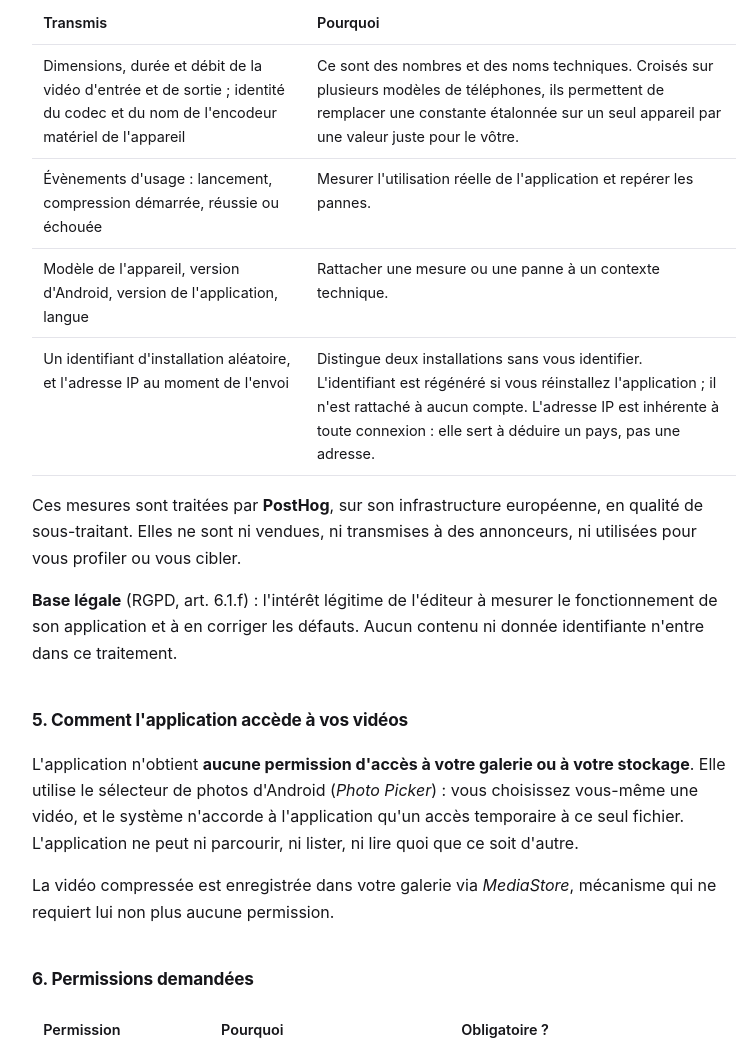
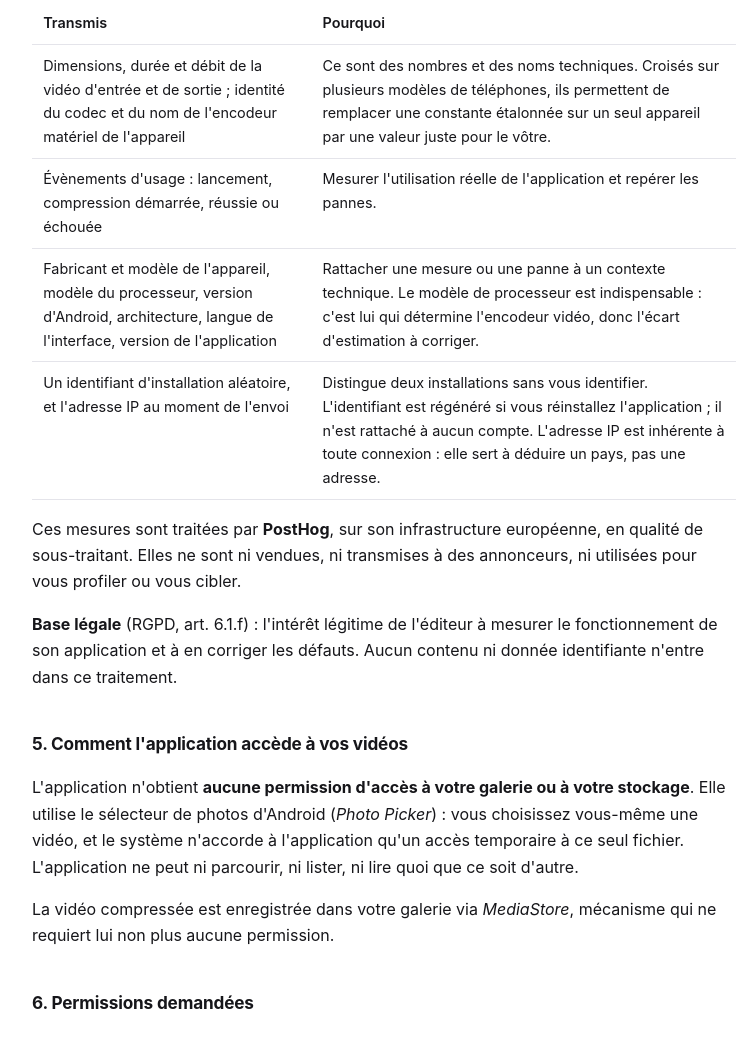
Before and after one commit to wrocketdev/video-compressor, a plain HTML site: page politique-confidentialite.html in a window 1280 px wide. Shown: the part 1178-2226 px from the top of the page, without its empty margins (256-1012 px from the left). Drawn offline with Linux system fonts and the light colour scheme.

Commit message:
Politique: preciser le contexte materiel transmis, conforme a lib/stat.dart

```diff
--- a/politique-confidentialite.html
+++ b/politique-confidentialite.html
@@ -69,8 +69,8 @@
     <td>Mesurer l'utilisation réelle de l'application et repérer les pannes.</td>
   </tr>
   <tr>
-    <td>Modèle de l'appareil, version d'Android, version de l'application, langue</td>
-    <td>Rattacher une mesure ou une panne à un contexte technique.</td>
+    <td>Fabricant et modèle de l'appareil, modèle du processeur, version d'Android, architecture, langue de l'interface, version de l'application</td>
+    <td>Rattacher une mesure ou une panne à un contexte technique. Le modèle de processeur est indispensable&nbsp;: c'est lui qui détermine l'encodeur vidéo, donc l'écart d'estimation à corriger.</td>
   </tr>
   <tr>
     <td>Un identifiant d'installation aléatoire, et l'adresse IP au moment de l'envoi</td>
```
Also changed, not shown: privacy-policy.html (+2 -2 lines).
